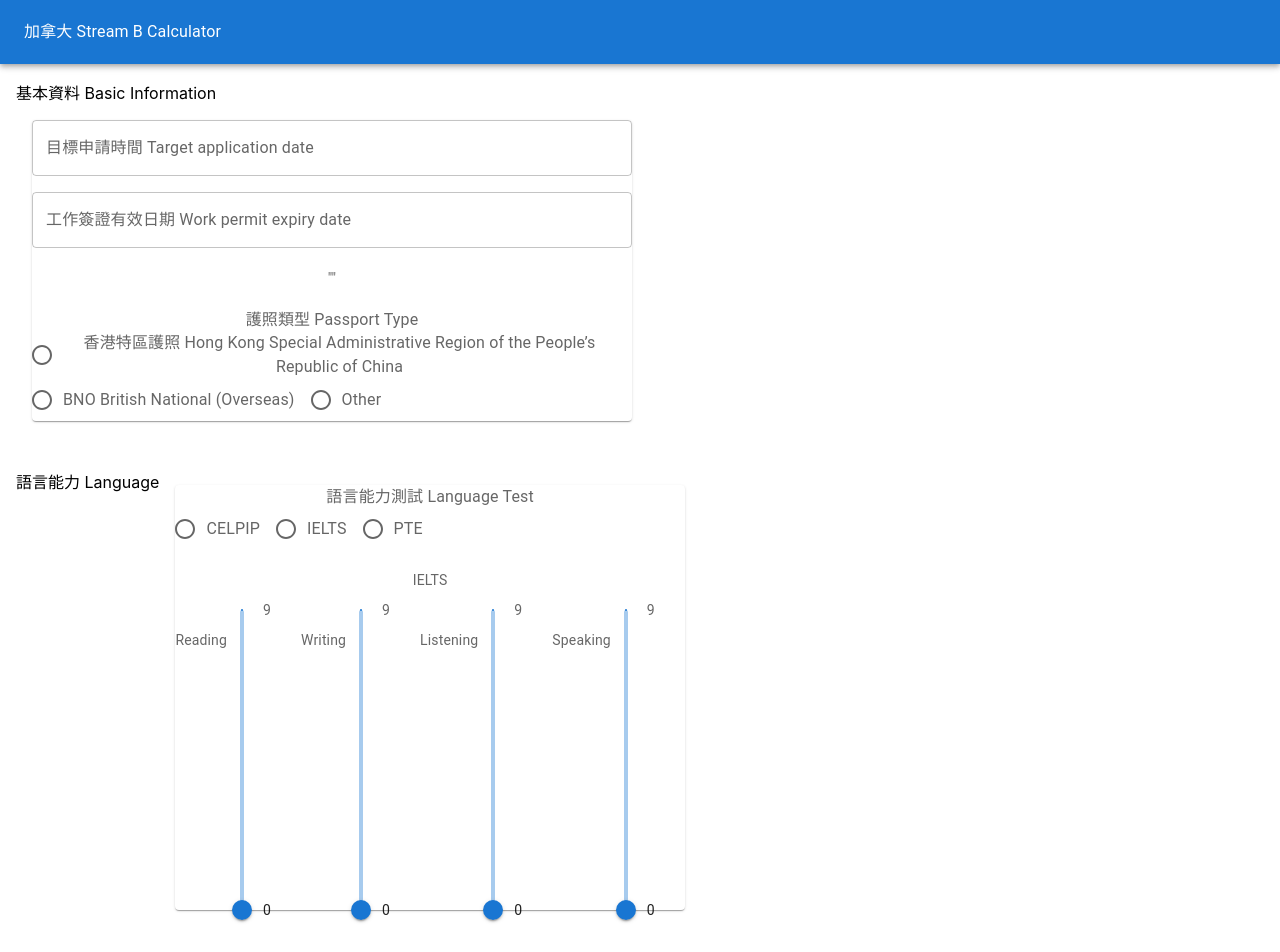
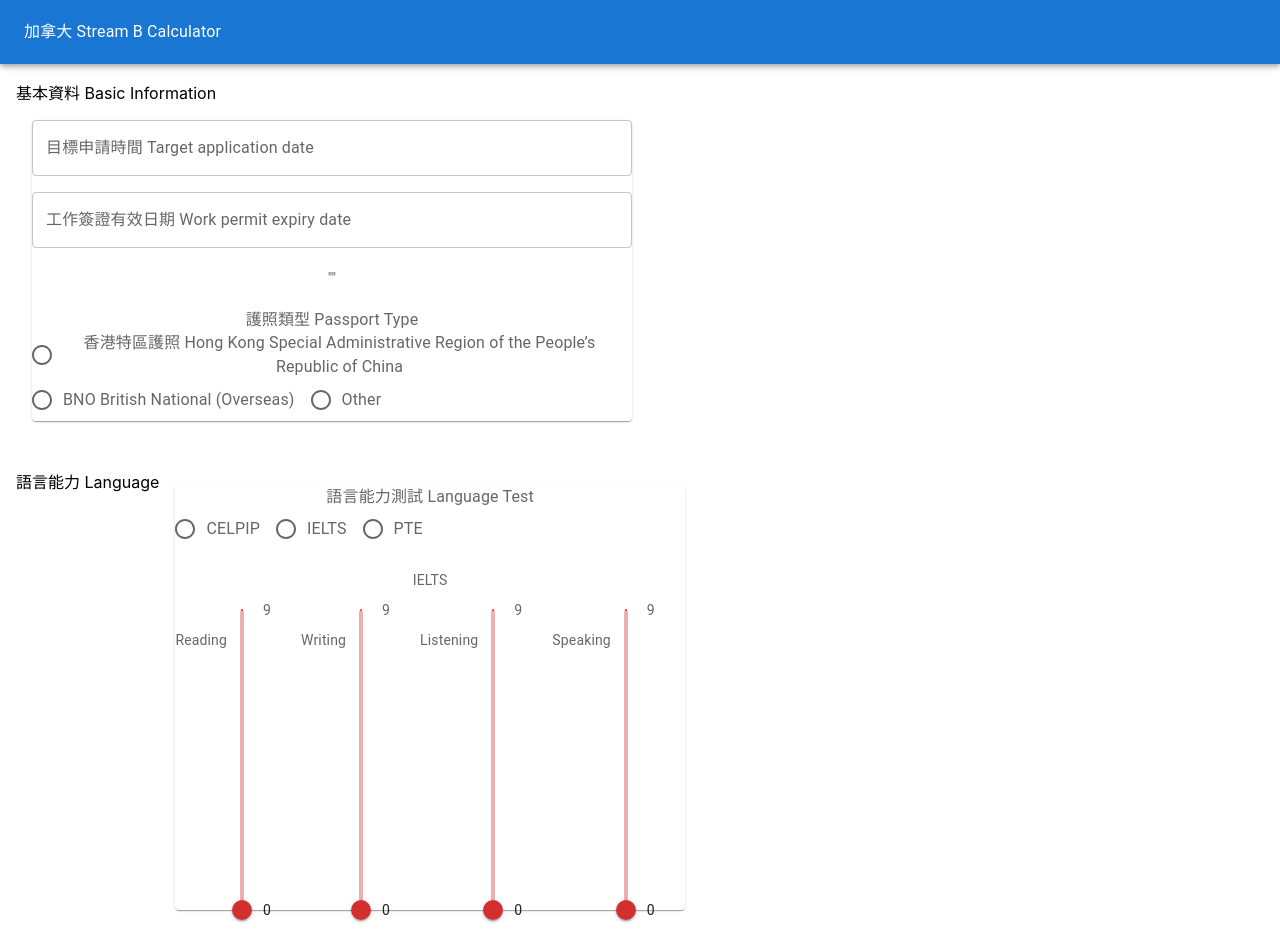
Before and after one commit to VardyNg/Canada-HK-Stream-B-Calculator, a React (Create React App) app: page / in a window 1280 px wide. Shown: the top 952 px of the page. Built offline with nearby package versions, Linux system fonts and the light colour scheme.

Commit message:
change slider color to red if it is not passed

```diff
--- a/src/molecules/stream-b-calculator/language-exam-slider.tsx
+++ b/src/molecules/stream-b-calculator/language-exam-slider.tsx
@@ -1,3 +1,4 @@
+import { useState } from 'react';
 import {
   LanguageTestTypeEnum
 } from '../../data';
@@ -15,6 +16,32 @@ type LanguageExamSliderProp = {
 function LanguageExamSlider(props: LanguageExamSliderProp) {
   const spec = LanguageTestSpec[props.type];
   console.log(spec);
+
+  const [readingScore, setReadingScore] = useState(0);
+  const [writingScore, setWritingScore] = useState(0);
+  const [listeningScore, setListeningScore] = useState(0);
+  const [speakingScore, setSpeakingScore] = useState(0);
+
+  const onReadingScoreChange = (newValue: number) => {
+    setReadingScore(newValue);
+  }
+
+  const onWritingScoreChange = (newValue: number) => {
+    setWritingScore(newValue);
+  }
+
+  const onListeningScoreChange = (newValue: number) => {
+    setListeningScore(newValue);
+  }
+
+  const onSpeakingScoreChange = (newValue: number) => {
+    setSpeakingScore(newValue);
+  }
+
+  const componentFailed = (score: number, passingScore: number) => {
+    return score < passingScore;
+  }
+
   return (
     <>
     {props.type}
@@ -27,24 +54,36 @@ function LanguageExamSlider(props: LanguageExamSliderProp) {
         min={spec.min}
         max={spec.max}
         step={spec.step}
+        value={readingScore}
+        onChange={onReadingScoreChange}
+        error={componentFailed(readingScore, spec.passing_score_reading)}
       />
       Writing
       <Slider
         min={spec.min}
         max={spec.max}
         step={spec.step}
+        value={writingScore}
+        onChange={onWritingScoreChange}
+        error={componentFailed(writingScore, spec.passing_score_writing)}
       />
       Listening
       <Slider
         min={spec.min}
         max={spec.max}
         step={spec.step}
+        value={listeningScore}
+        onChange={onListeningScoreChange}
+        error={componentFailed(listeningScore, spec.passing_score_listening)}
       />
       Speaking
       <Slider
         min={spec.min}
         max={spec.max}
         step={spec.step}
+        value={speakingScore}
+        onChange={onSpeakingScoreChange}
+        error={componentFailed(speakingScore, spec.passing_score_speaking)}
       />
     </Stack>
     </>
```
